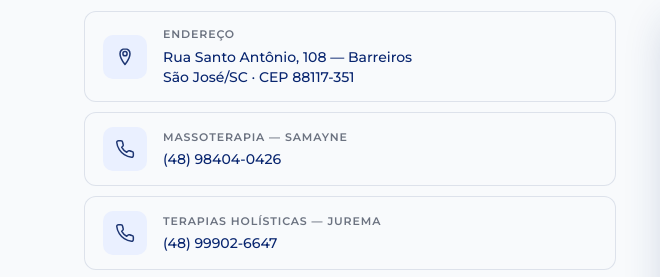
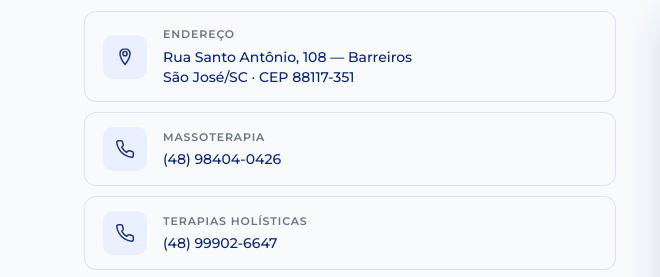
Before and after one commit to osamuelpadua/espaco-sprada, a website: page index.html in a window 1280 px wide. Shown: the part 4880-5157 px from the top of the page, 0-660 px from the left. Drawn offline with Linux system fonts and the light colour scheme.

Commit message:
fix: remove nomes das terapeutas nos cards de contato

```diff
--- a/index.html
+++ b/index.html
@@ -404,7 +404,7 @@
                 </svg>
               </div>
               <dl>
-                <dt>Massoterapia — Samayne</dt>
+                <dt>Massoterapia</dt>
                 <dd>(48) 98404-0426</dd>
               </dl>
             </a>
@@ -416,7 +416,7 @@
                 </svg>
               </div>
               <dl>
-                <dt>Terapias Holísticas — Jurema</dt>
+                <dt>Terapias Holísticas</dt>
                 <dd>(48) 99902-6647</dd>
               </dl>
             </a>
```
